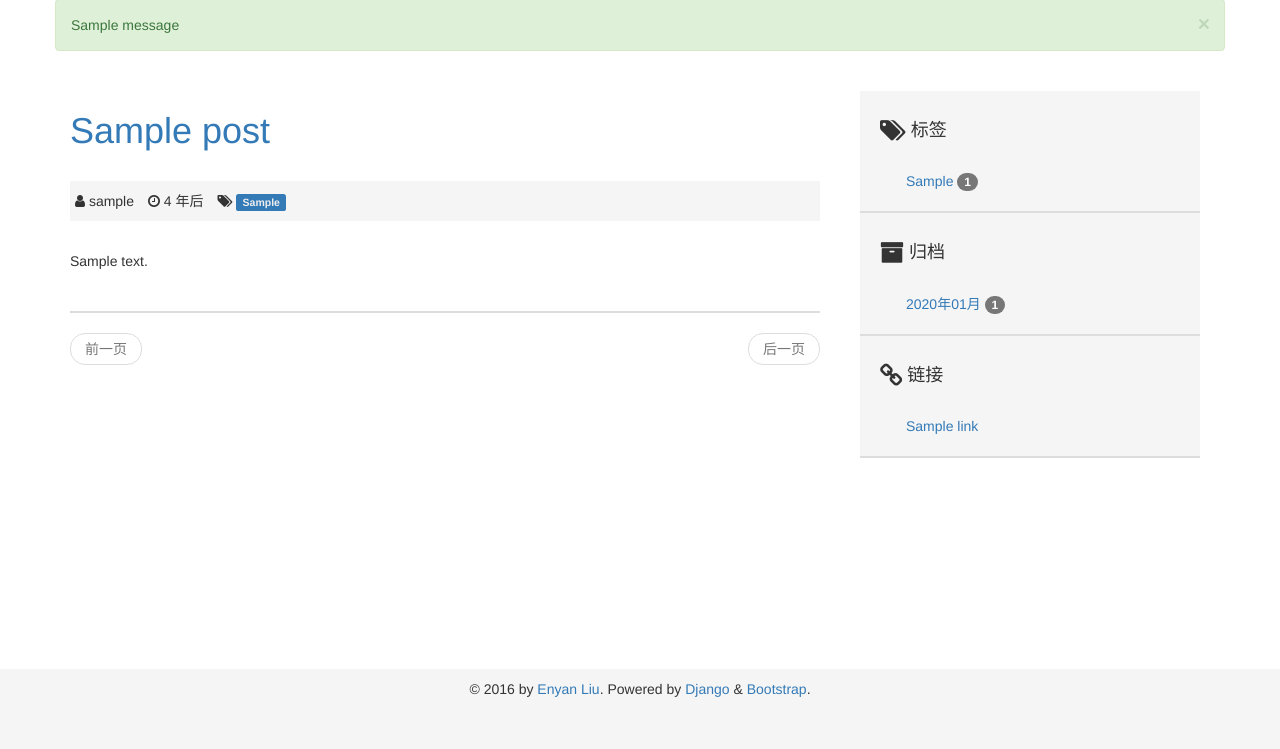
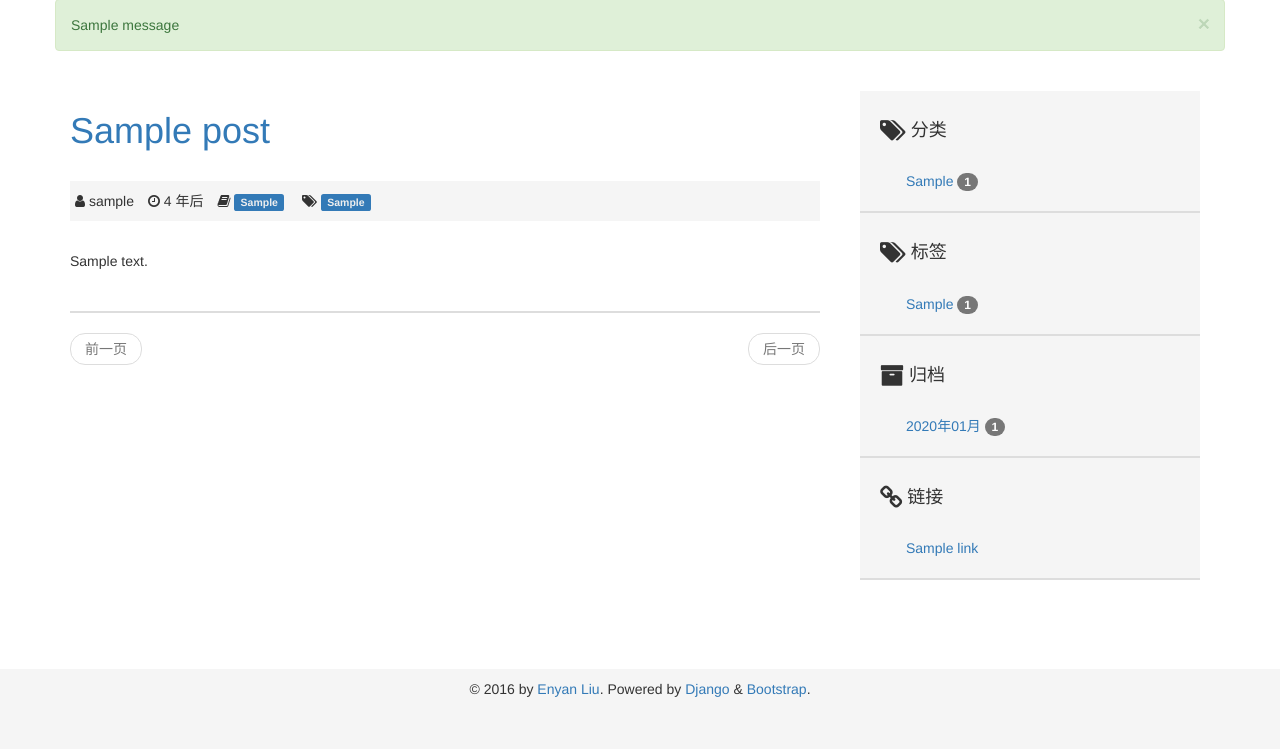
Before and after one commit to liuenyan/django-blog, a Django app: page / in a window 1280 px wide. Shown: the part 51-800 px from the top of the page. Run offline with Django 3.2, Linux system fonts and the light colour scheme; tables that the repository leaves empty hold one stand-in row (values such as "Sample post"); one stand-in notice (Sample message) is shown; some libraries are stand-ins or nearby versions.

Commit message:
增加分类页面

```diff
--- a/blog/templates/_sidebar.html
+++ b/blog/templates/_sidebar.html
@@ -1,4 +1,12 @@
 <ul class="sidebar">
+    <li>
+        <h4><i class="fa fa-tags fa-lg"></i> 分类</h4>
+        <ul>
+            {% for category in categories %}
+            <li><a href="{% url 'category' category %}">{{ category.category }} <span class="badge">{{ category.post_set.count }}</span></a></li>
+            {% endfor %}
+        </ul>
+    </li>
     <li>
         <h4><i class="fa fa-tags fa-lg"></i> 标签</h4>
         <ul>
--- a/blog/templates/index.html
+++ b/blog/templates/index.html
@@ -20,6 +20,11 @@
                 <ul>
                     <li><i class="fa fa-user"></i> {{ post.author.username }}</li>
                     <li><i class="fa fa-clock-o"></i> <span class="post-date">{{ post.creation_time | date:"c" }}</span></li>
+                    <li><i class="fa fa-book"></i>
+                        {% for category in post.categories.all %}
+                        <span class="label label-primary"><a href="{% url 'category' category %}">{{ category }}</a></span>&nbsp;
+                        {% endfor %}
+                    </li>
                     <li><i class="fa fa-tags"></i>
                         {% for tag in post.tags.all %}
                         <span class="label label-primary"><a href="{% url 'tag' tag %}">{{ tag }}</a></span>&nbsp;
--- a/blog/templates/post.html
+++ b/blog/templates/post.html
@@ -19,6 +19,11 @@
             <ul>
                 <li><i class="fa fa-user"></i> {{ post.author.username }}</li>
                 <li><i class="fa fa-clock-o"></i> <span class="from-now">{{ post.creation_time | date:"c" }}</span></li>
+                <li><i class="fa fa-book"></i>
+                    {% for category in post.categories.all %}
+                    <span class="label label-primary"><a href="{% url 'category' category %}">{{ category }}</a></span>&nbsp;
+                    {% endfor %}
+                </li>
                 <li><i class="fa fa-tags"></i>
                     {% for tag in post.tags.all %}
                     <span class="label label-primary"><a href="{% url 'tag' tag %}">{{ tag }}</a></span>&nbsp;
--- a/blog/templatetags/blog_extras.py
+++ b/blog/templatetags/blog_extras.py
@@ -1,7 +1,7 @@
 import hashlib
 from django import template
 from django.db.models import Count
-from ..models import Post, Tag, Link
+from ..models import Post, Category, Tag, Link
 
 register = template.Library()
 
@@ -11,13 +11,20 @@ def show_navbar(active, user):
 
 @register.inclusion_tag('_sidebar.html')
 def show_sidebar():
+    categories = Category.objects.annotate(Count('post')).filter(post__count__gt=0).order_by('category')
     tags = Tag.objects.annotate(Count('post')).filter(post__count__gt=0).order_by('tag')
     archives = Post.objects.extra(select={
         'year': 'strftime("%Y", creation_time)',
         'month': 'strftime("%m", creation_time)'
     }).values('year', 'month').annotate(Count('id')).order_by('-year', '-month')
     links = Link.objects.all()
-    return {'tags': tags, 'archives': archives, 'links': links}
+    context = {
+        'categories': categories,
+        'tags': tags,
+        'archives': archives,
+        'links': links,
+    }
+    return context
 
 @register.filter
 def gravatar(email, size=60, default='identicon'):
--- a/blog/urls.py
+++ b/blog/urls.py
@@ -22,6 +22,7 @@ urlpatterns = [
     url(r'^post/new/$', views.new_post, name='new_post'),
     url(r'^post/(\d+)/delete/$', views.delete_post, name='delete_post'),
     url(r'^post/feed/$', PostFeed(), name='feed'),
+    url(r'^category/([a-zA-Z0-9\+\-_]+)/$', views.category, name='category'),
     url(r'^tag/([a-zA-Z0-9\+\-_]+)/$', views.tag, name='tag'),
     url(r'^archive/(\d{4})/(\d{2})/$', views.archive, name='archive'),
     url(r'^profile/$', views.profile, name='profile'),
--- a/blog/views.py
+++ b/blog/views.py
@@ -3,7 +3,7 @@ from django.contrib.auth.decorators import login_required
 from django.core.paginator import Paginator, InvalidPage
 from django.contrib import messages
 from django.conf import settings
-from .models import Post, Comment, Tag
+from .models import Post, Comment, Tag, Category
 from .forms import EditPostForm, CommentForm, EditProfileForm
 from .tools import clean_html_tags, convert_to_html
 # Create your views here.
@@ -113,10 +113,22 @@ def delete_post(request, post_id):
     post.delete()
     return redirect('index')
 
+def category(request, category_name):
+    category_object = get_object_or_404(Category, category=category_name)
+    post_list = category_object.post_set.order_by('-id')
+    paginator = Paginator(post_list, 10)
+    page = request.GET.get('page')
+    try:
+        posts = paginator.page(page)
+    except InvalidPage:
+        posts = paginator.page(1)
+    title = '分类为{0}的文章'.format(category_name)
+    return render(request, 'index.html', context={'title': title, 'posts': posts})
+
 
 def tag(request, tagname):
-    tag = get_object_or_404(Tag, tag=tagname)
-    post_list = tag.post_set.order_by('-id')
+    tag_object = get_object_or_404(Tag, tag=tagname)
+    post_list = tag_object.post_set.order_by('-id')
     paginator = Paginator(post_list, 10)
     page = request.GET.get('page')
     try:
@@ -125,6 +137,7 @@ def tag(request, tagname):
         posts = paginator.page(1)
     title = '标签为{0}的文章'.format(tagname)
     return render(request, 'index.html', context={'title': title, 'posts': posts})
+
 
 def archive(request, year, month):
     post_list = Post.objects.filter(creation_time__year=year, creation_time__month=month).order_by('-id')
```
